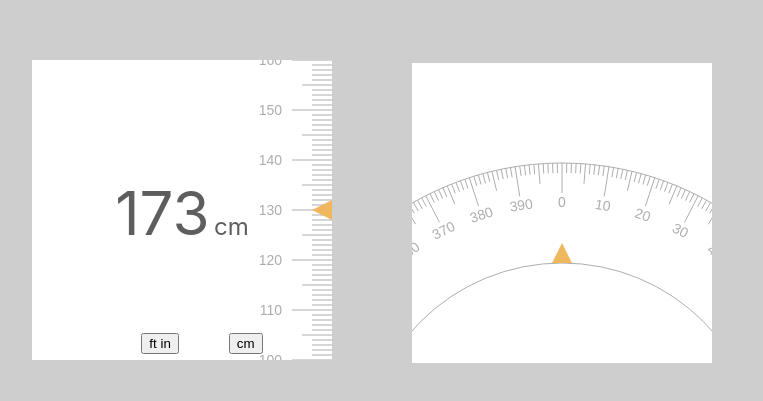
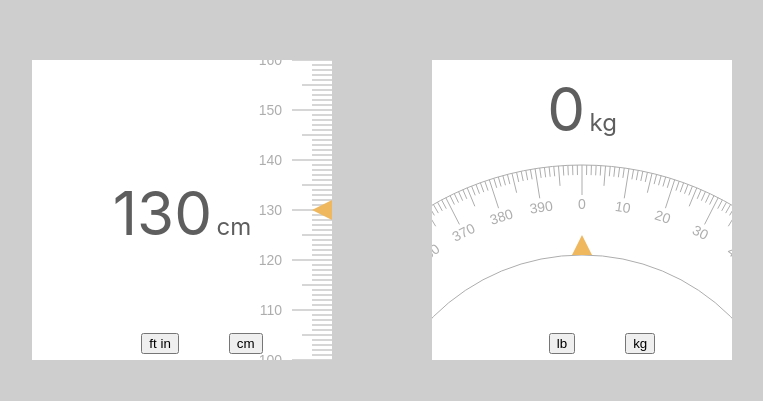
Before and after one commit to nitesh-dev/canvas-ruler, a website built with Vite: page index.html in a window 1280 px wide. Shown: the part 205-606 px from the top of the page, without its empty margins (6-769 px from the left). Built offline with nearby package versions, Linux system fonts and the light colour scheme.

Commit message:
fix html added unit change

```diff
--- a/index.html
+++ b/index.html
@@ -22,7 +22,7 @@
       <div class="ruler-box">
         <canvas id="ruler-canvas" width="400" height="500"></canvas>
         <div class="text">
-          <span class="big-text-ruler">173</span>
+          <span class="big-text">173</span>
           <span class="small-text">cm</span>
         </div>
         <div class="buttons">
@@ -30,7 +30,17 @@
           <button>cm</button>
         </div>
       </div>
-      <canvas id="curve-canvas" width="400" height="500"></canvas>
+      <div class="curve-box">
+        <canvas id="curve-canvas" width="400" height="500"></canvas>
+        <div class="text">
+          <span class="big-text">0</span>
+          <span class="small-text">kg</span>
+        </div>
+        <div class="buttons">
+          <button>lb</button>
+          <button>kg</button>
+        </div>
+      </div>
     </div>
     <script type="module" src="/src/main.ts"></script>
   </body>
--- a/src/CircularScale.ts
+++ b/src/CircularScale.ts
@@ -1,29 +1,67 @@
 import { AbstractCanvas } from "./AbstractCanvas";
 import { rad2deg } from "./utils";
 
+type NumFun = (value: number) => void;
+type Unit = "kg" | "lb";
+type UnitChangeFun = (unit: Unit) => void;
 export class CircularScale extends AbstractCanvas {
   private color = "#adadad";
   private pointerColor = "#EFB75E";
   private offX = 0;
   private angle = 0;
   private maxValue = 400;
+  private unit: Unit = "kg";
+
+  private onValueChange?: NumFun;
+  private onUnitChange?: UnitChangeFun;
 
   constructor(canvas: HTMLCanvasElement) {
     super(canvas);
     this.redraw();
   }
-  getValue() {
-    return Math.round((this.angle * this.maxValue) / (2 * Math.PI));
+  getValue(unit: Unit = this.unit) {
+    if (unit === "kg") {
+      return Math.round((this.angle * this.maxValue) / (2 * Math.PI));
+    } else {
+      return Math.round(
+        ((this.angle * this.maxValue) / (2 * Math.PI)) * 2.20462
+      );
+    }
   }
   setValue(value: number) {
     this.setAngle((2 * Math.PI * value) / this.maxValue);
   }
+  setUnit(unit: typeof this.unit) {
+    if (unit == this.unit) return;
+    //conve kg to lb
+    if (unit === "lb") {
+      const lb = this.angle * 2.20462;
+      this.setValue(lb);
+    } else {
+      const kg = this.angle / 2.20462;
+      this.setValue(kg);
+    }
+    this.unit = unit;
+    if (this.onUnitChange) {
+      this.onUnitChange(this.unit);
+    }
+    this.redraw();
+  }
+  getUnit() {
+    return this.unit;
+  }
 
-  setAngle(angle: number) {
+  protected setAngle(angle: number) {
     this.angle = angle;
     this.angle = ((this.angle % (2 * Math.PI)) + 2 * Math.PI) % (2 * Math.PI);
 
     this.redraw();
+  }
+  addValueChangeListener(callback: NumFun) {
+    this.onValueChange = callback;
+  }
+  addUnitChangeListener(callback: UnitChangeFun) {
+    this.onUnitChange = callback;
   }
 
   protected override onMouseDown(x: number, y: number): void {
@@ -37,6 +75,9 @@ export class CircularScale extends AbstractCanvas {
     this.angle = ((this.angle % (2 * Math.PI)) + 2 * Math.PI) % (2 * Math.PI);
     this.offX = x;
     this.redraw();
+    if (this.onValueChange) {
+      this.onValueChange(this.getValue());
+    }
   }
 
   protected override onDraw(ctx: CanvasRenderingContext2D): void {
@@ -53,7 +94,7 @@ export class CircularScale extends AbstractCanvas {
     const centerX = width / 2;
     const centerY = height / 2;
     const radius = Math.max(width, 200);
-    const diff = 100;
+    const diff = 90;
 
     //find the circle y such that concentric circles are center of canvas
     const y = centerY + radius - diff / 2;
--- a/src/main.ts
+++ b/src/main.ts
@@ -2,18 +2,28 @@ import { CircularScale } from "./CircularScale";
 import { LinearScale } from "./LinearScale";
 import "./style.css";
 
-// const rulerText = document.querySelector(".big-text-ruler") as HTMLSpanElement
+const rulerText = document.querySelector(
+  ".ruler-box .text .big-text"
+) as HTMLSpanElement;
+console.log(rulerText);
 
 const obj = new LinearScale(
   document.getElementById("ruler-canvas") as HTMLCanvasElement,
   (value) => {
-    // rulerText.innerText = value.toString();
+    rulerText.innerText = value.toString();
   }
 );
 
+const curveText = document.querySelector(
+  ".curve-box .text .big-text"
+) as HTMLSpanElement;
 const circularScale = new CircularScale(
   document.getElementById("curve-canvas") as HTMLCanvasElement
 );
+
+circularScale.addValueChangeListener((value) => {
+  curveText.innerText = value.toString();
+});
 
 const width = 300;
 const height = 300;
--- a/src/style.css
+++ b/src/style.css
@@ -21,6 +21,7 @@ body {
   align-items: center;
   min-height: 100vh;
   width: max-content;
+  user-select: none;
 }
 
 #app canvas {
@@ -54,7 +55,7 @@ body {
   transform: translate(-50%, -50%);
 }
 
-.ruler-box .text .big-text-ruler {
+.ruler-box .text .big-text {
   font-size: 60px;
   font-weight: 400;
 }
@@ -63,3 +64,42 @@ body {
   font-size: 24px;
   color: rgb(94, 94, 94);
 }
+
+/* ------------- */
+
+.curve-box {
+  position: relative;
+  padding: 20px;
+}
+
+.curve-box .buttons {
+  display: flex;
+  justify-content: center;
+  align-items: center;
+  gap: 50px;
+  margin-top: 50px;
+  position: absolute;
+  bottom: 32px;
+  width: 100%;
+}
+.curve-box canvas {
+  top: 0;
+  left: 0;
+}
+
+.curve-box .text {
+  position: absolute;
+  top: 20%;
+  left: 50%;
+  transform: translate(-50%, -50%);
+}
+
+.curve-box .text .big-text {
+  font-size: 60px;
+  font-weight: 400;
+}
+
+.curve-box .text span {
+  font-size: 24px;
+  color: rgb(94, 94, 94);
+}
```
